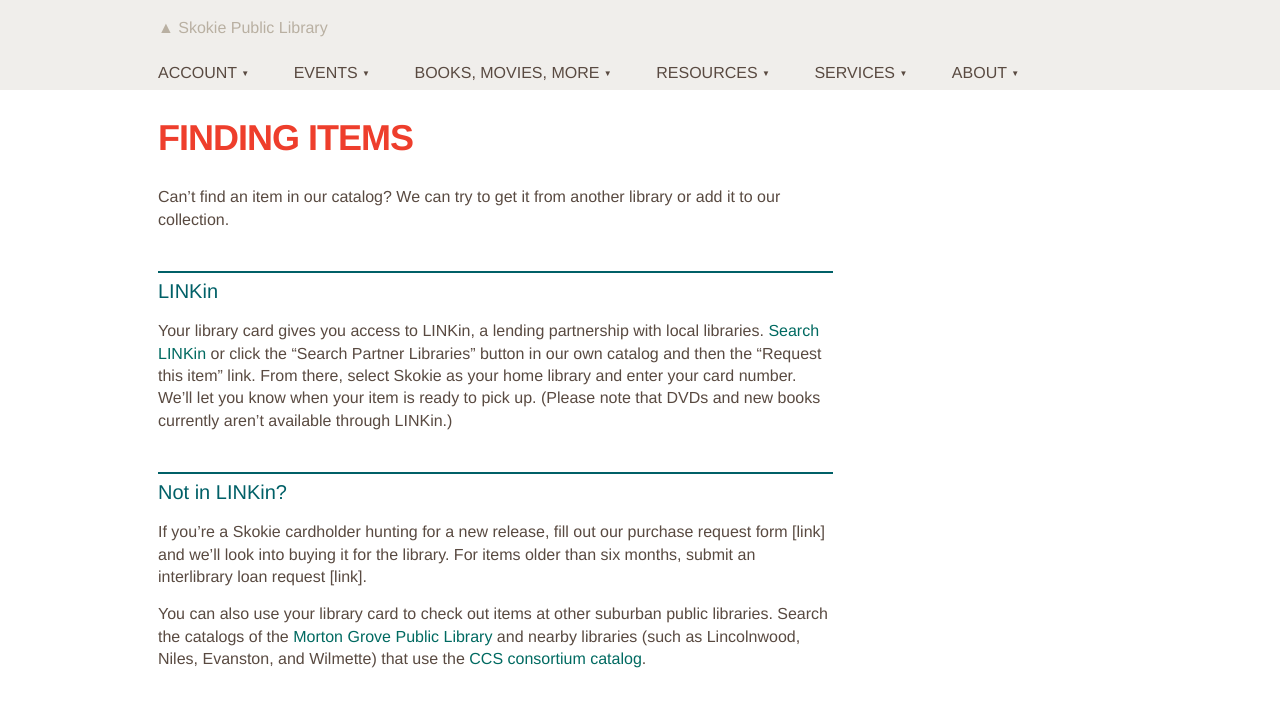
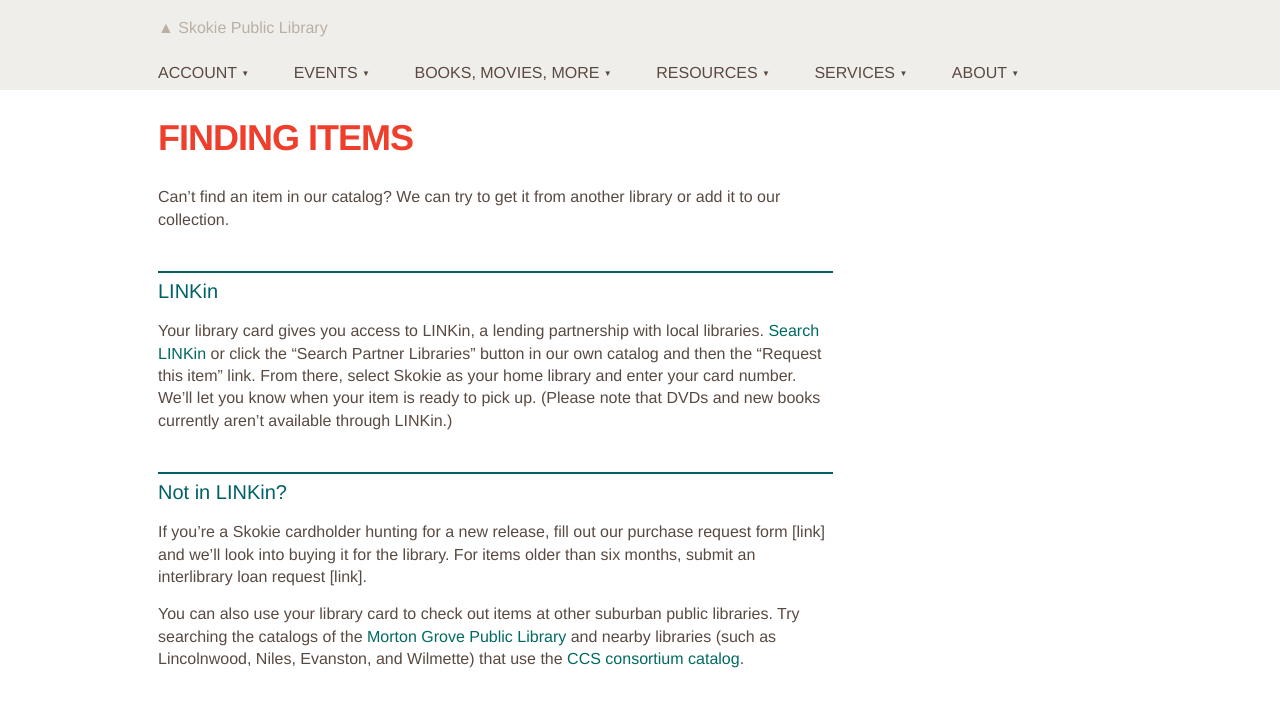
Before and after one commit to skokielibrary/spl-content, a Jekyll site: the page built from _content/annabelle/books-movies-more--finding-items.markdown, in a window 1280 px wide. Shown: the top 707 px of the page. Built offline with Jekyll 4.4.1, drawn with Linux system fonts in a browser that asks for light colours.

Commit message:
Updated books-movies-more--finding-items.markdown

```diff
--- a/_content/annabelle/books-movies-more--finding-items.markdown
+++ b/_content/annabelle/books-movies-more--finding-items.markdown
@@ -12,4 +12,4 @@ Your library card gives you access to LINKin, a lending partnership with local l
 ##Not in LINKin?
 If you're a Skokie cardholder hunting for a new release, fill out our purchase request form [link] and we'll look into buying it for the library. For items older than six months, submit an interlibrary loan request [link].
 
-You can also use your library card to check out items at other suburban public libraries. Search the catalogs of the [Morton Grove Public Library](http://mgpl.sirsi.net/uhtbin/cgisirsi/?ps=lKNzLwN0B6/x/48500016/60/1190/X) and nearby libraries (such as Lincolnwood, Niles, Evanston, and Wilmette) that use the [CCS consortium catalog](http://64.107.155.140/cgi-bin/ibistro).
+You can also use your library card to check out items at other suburban public libraries. Try searching the catalogs of the [Morton Grove Public Library](http://mgpl.sirsi.net/uhtbin/cgisirsi/?ps=lKNzLwN0B6/x/48500016/60/1190/X) and nearby libraries (such as Lincolnwood, Niles, Evanston, and Wilmette) that use the [CCS consortium catalog](http://64.107.155.140/cgi-bin/ibistro).
```
